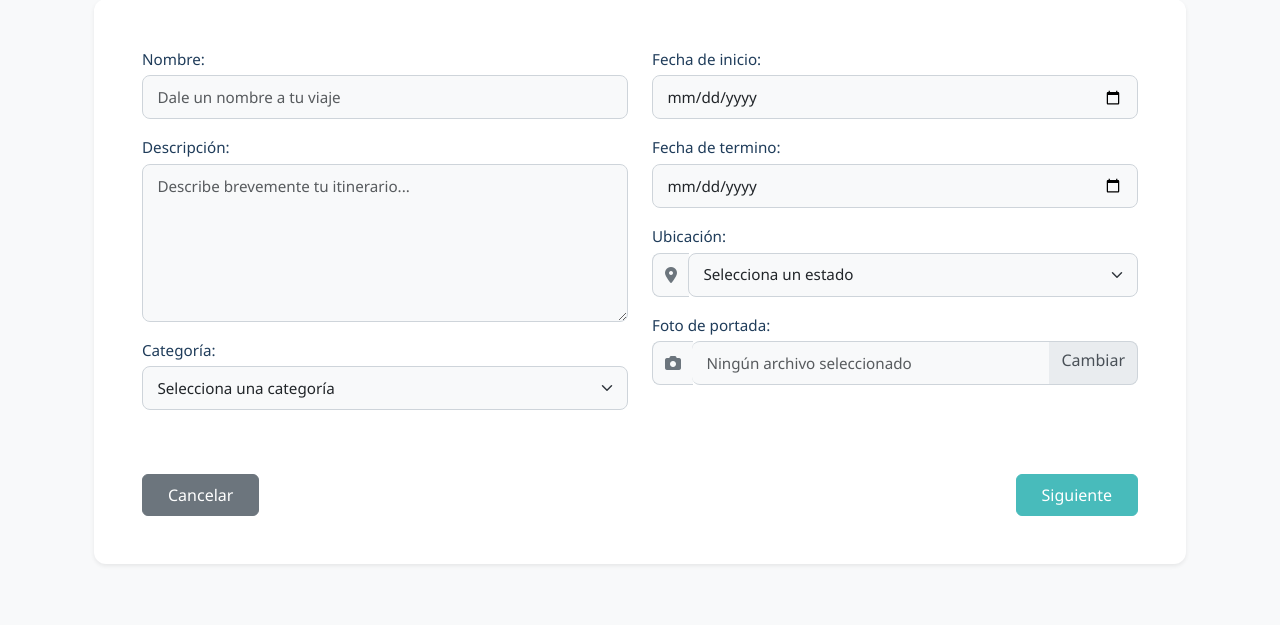
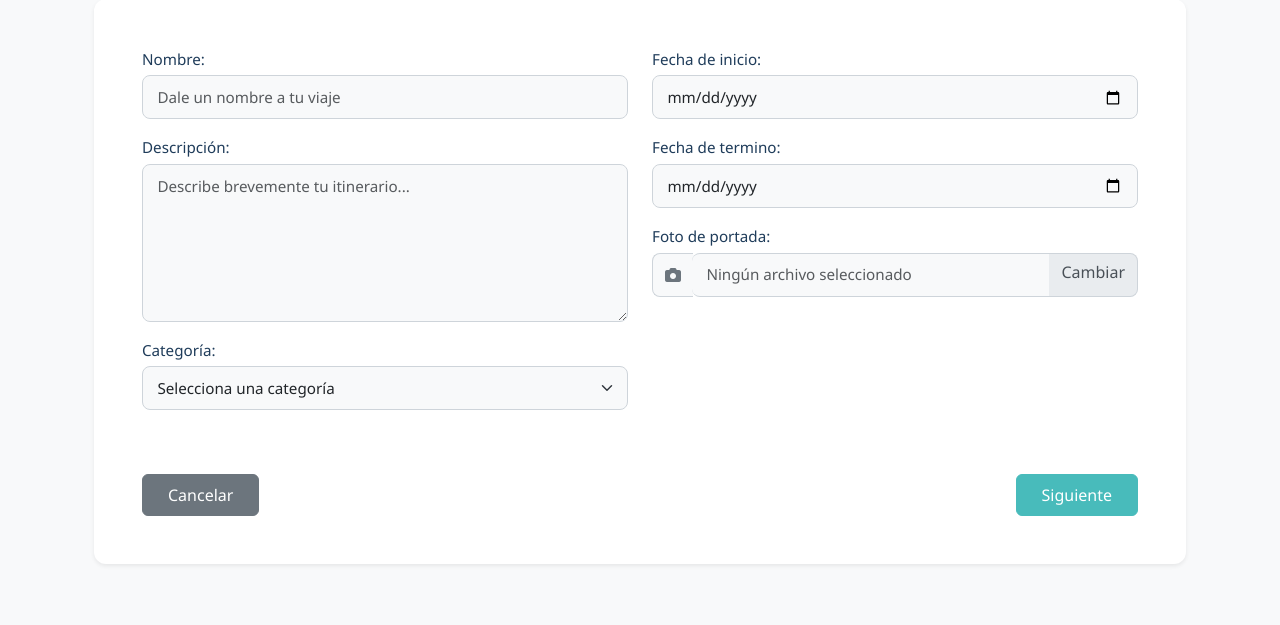
Before and after one commit to LuisHMZ/Generador-de-Itinerarios, a Django app: page /itineraries/create/ in a window 1280 px wide. Shown: the part 202-827 px from the top of the page. Run offline with Django 5.2, Linux system fonts and the light colour scheme; the visitor is signed in with stand-in values (Sample User, id 1); parts of the project's set-up code (start-up, migrations or seed data) failed here and were passed over.

Commit message:
Eliminada opción de location

```diff
--- a/templates/itineraries/create_edit_itinerary.html
+++ b/templates/itineraries/create_edit_itinerary.html
@@ -60,21 +60,6 @@
                             La fecha de término no puede ser anterior a la fecha de inicio.
                         </div>
                     </div>
-                    <div class="mb-3 position-relative"> <label for="location" class="form-label">Ubicación:</label>
-                        <div class="input-group">
-                            <span class="input-group-text"><i class="fas fa-map-marker-alt"></i></span>
-                            <select class="form-select" id="ubicacion-principal" name="location">
-                                <option value="" selected disabled>Selecciona un estado</option>
-                                <option value="Estado de México" {% if itinerary and itinerary.location == 'Estado de México' %}selected{% endif %}>Estado de México</option>
-                                <option value="CDMX" {% if itinerary and itinerary.location == 'CDMX' %}selected{% endif %}>CDMX</option>
-                                <option value="Morelos" {% if itinerary and itinerary.location == 'Morelos' %}selected{% endif %}>Morelos</option>
-                                <option value="Hidalgo" {% if itinerary and itinerary.location == 'Hidalgo' %}selected{% endif %}>Hidalgo</option>
-                                <option value="Tlaxcala" {% if itinerary and itinerary.location == 'Tlaxcala' %}selected{% endif %}>Tlaxcala</option>
-                                <option value="Puebla" {% if itinerary and itinerary.location == 'Puebla' %}selected{% endif %}>Puebla</option>
-                            </select>
-                        </div>
-                        <div id="suggestions-ubicacion" class="list-group position-absolute w-100 mt-1" style="z-index: 10;"></div>
-                    </div>
                     <div class="mb-3">
                         <label for="banner-pic" class="form-label">Foto de portada:</label>
                         <div class="input-group">
```
